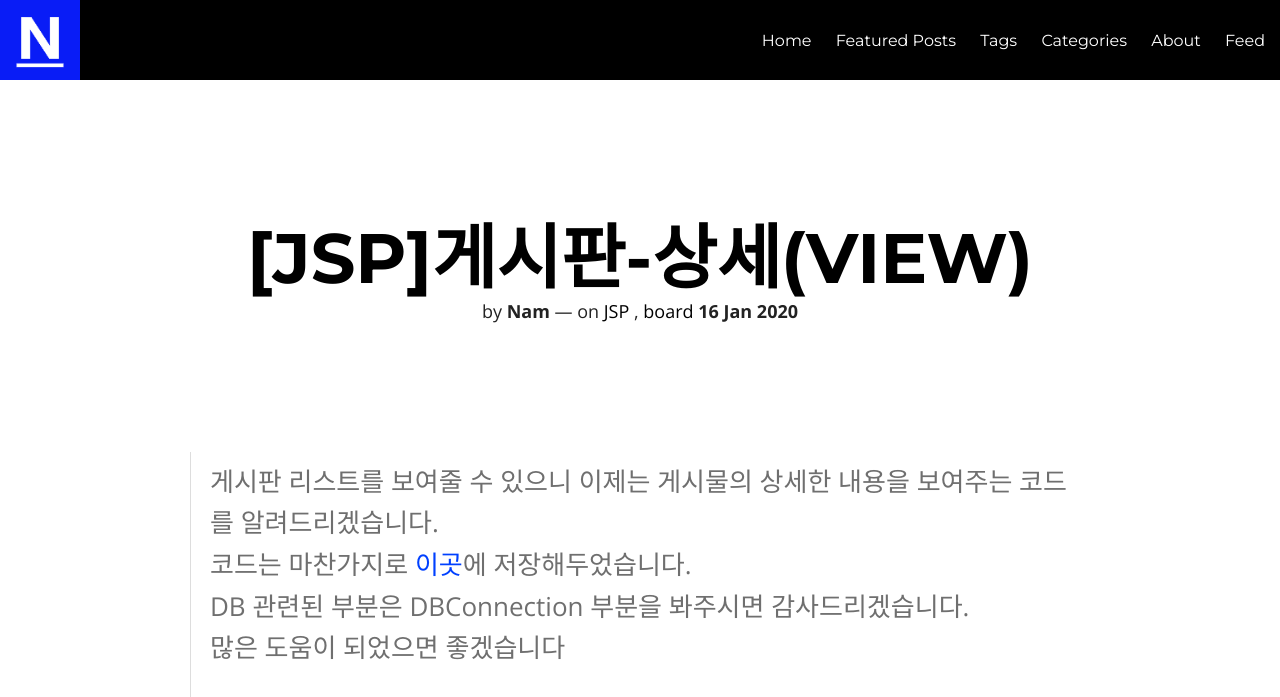
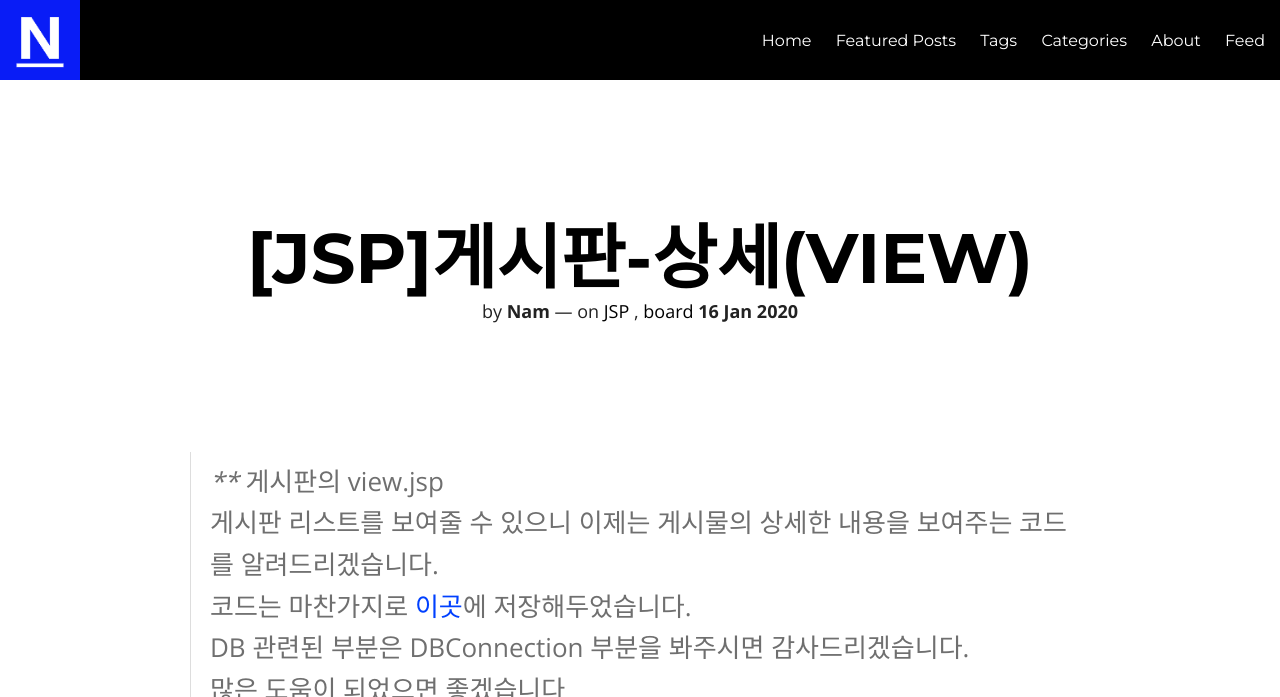
Before and after one commit to NamSuJi/namsuji.github.io, a Jekyll site: the page built from _posts/2020-01-16-listview.md, in a window 1280 px wide and 900 px high, cut to the strip 0-697 px from the top of the window. Built offline with Jekyll 4.4.1, drawn with Linux system fonts in a browser that asks for light colours; nearby versions of some CDN libraries; comment, search, counter and statistics services are not loaded.

Commit message:
Update 2020-01-16-listview.md

```diff
--- a/_posts/2020-01-16-listview.md
+++ b/_posts/2020-01-16-listview.md
@@ -13,6 +13,7 @@ comments: true
 share: true
 featured: true
 ---
+> **** 게시판의 view.jsp
 > 게시판 리스트를 보여줄 수 있으니 이제는 게시물의 상세한 내용을 보여주는 코드를 알려드리겠습니다.
 > 코드는 마찬가지로 [이곳](https://github.com/NamSuJi/Web/tree/master/Board)에 저장해두었습니다.
 > DB 관련된 부분은 DBConnection 부분을 봐주시면 감사드리겠습니다.
```
